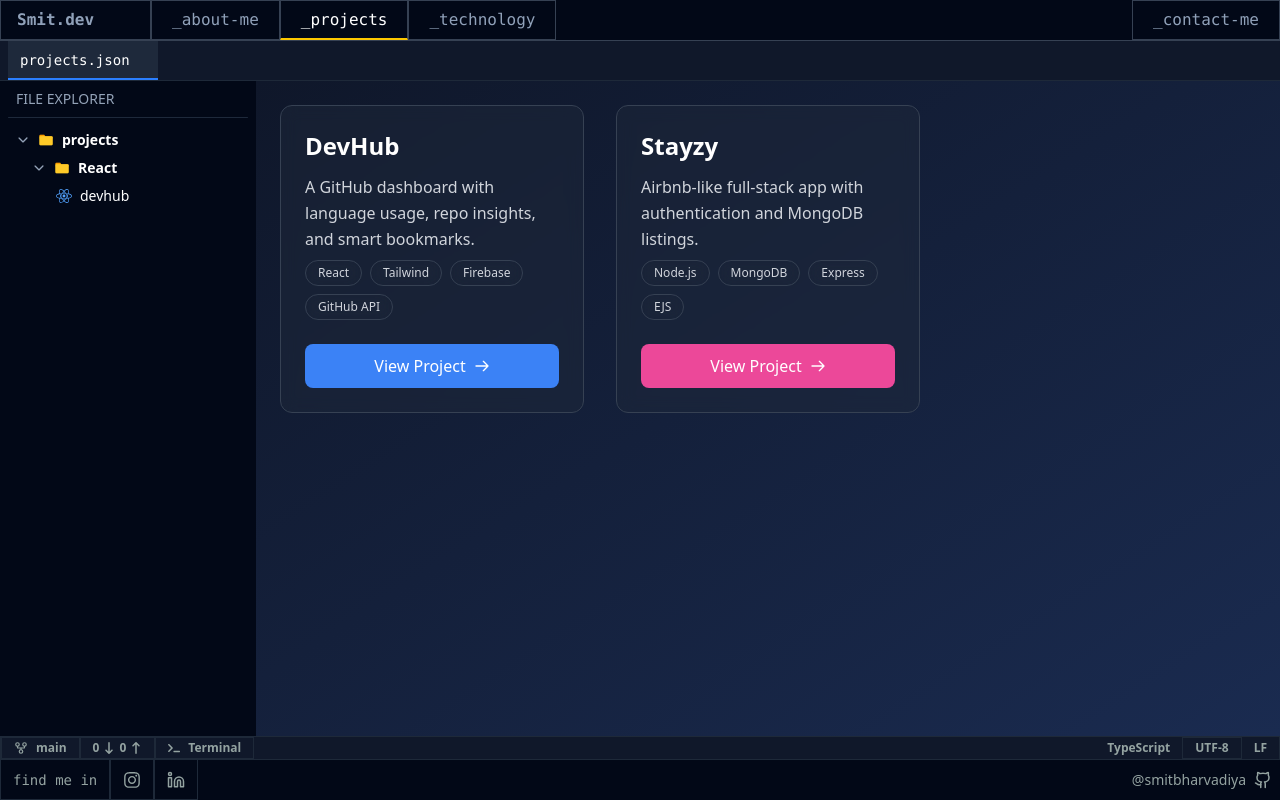
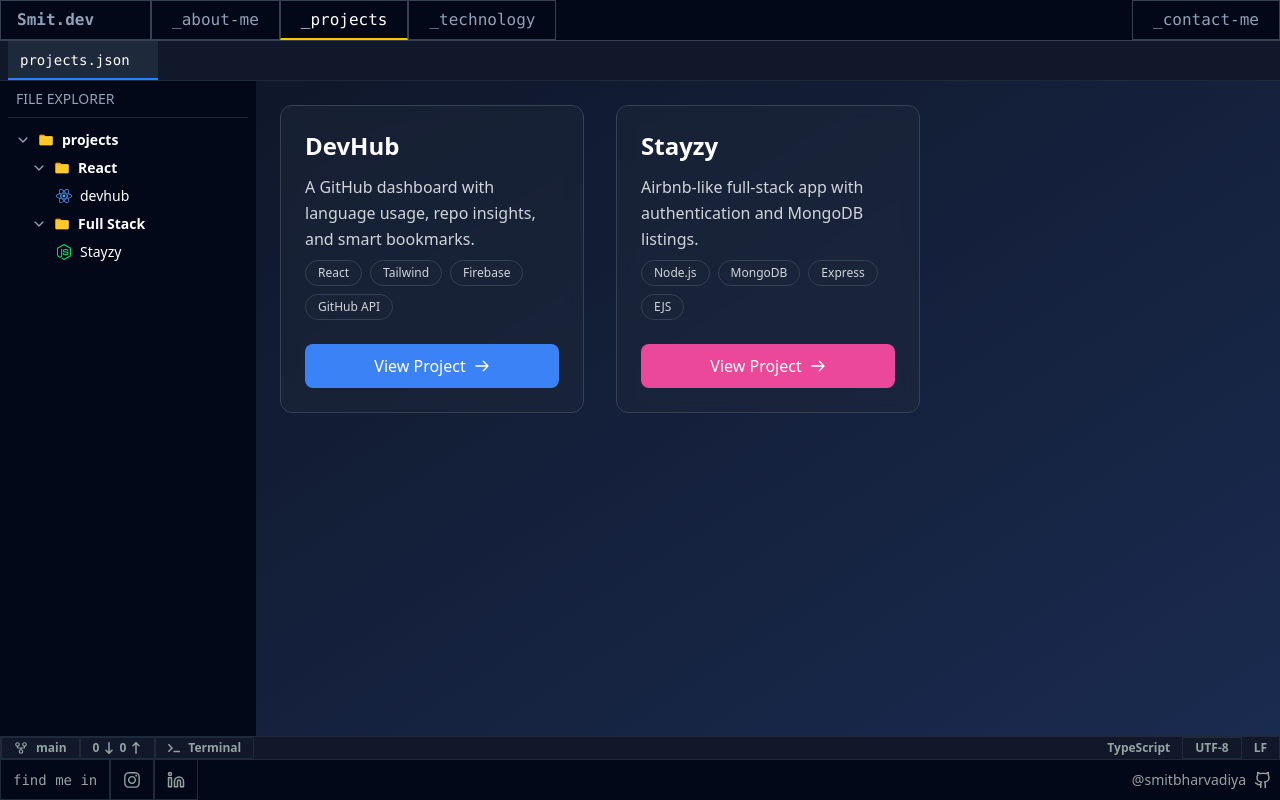
Before and after one commit to smitbharvadiya/portfolio, a React (Vite) app: page /projects in a window 1280 px wide. Built offline with nearby package versions, Linux system fonts and the light colour scheme.

Commit message:
showing only selected project

```diff
--- a/src/components/Projects/Main.jsx
+++ b/src/components/Projects/Main.jsx
@@ -14,22 +14,20 @@ const projects = [
     tech: ["Node.js", "MongoDB", "Express", "EJS"],
     link: "https://stayzy-cj60.onrender.com/",
     accent: "#EC4899"
-  },
-//   {
-//     title: "Blood Donor AI",
-//     description: "Voice-powered blood donation eligibility assistant for rural areas.",
-//     tech: ["Python", "Flask", "Speech Recognition", "TTS"],
-//     link: "https://github.com/your-username/blood-donation-ai",
-//     accent: "#EF4444"
-//   },
+  }
 ];
 
-export default function Main() {
+export default function Main({ selectedProject }) {
+
+  const filteredProjects = selectedProject
+    ? projects.filter((p) => p.title === selectedProject)
+    : projects;
+
   return (
     <div className="flex-grow w-4/5 bg-gradient-to-br from-[#0f172a] to-[#1a2b50] px-6 py-6 text-white">
 
         <div className="grid grid-cols-1 sm:grid-cols-2 lg:grid-cols-3 gap-8">
-          {projects.map((project, index) => (
+          {filteredProjects.map((project, index) => (
             <div
               key={index}
               className="relative group overflow-hidden rounded-xl bg-[#1e293b]/50 backdrop-blur-sm border border-gray-700 hover:border-gray-600 transition-all duration-500 hover:shadow-2xl"
--- a/src/components/Projects/fileExplorer.jsx
+++ b/src/components/Projects/fileExplorer.jsx
@@ -1,11 +1,13 @@
 import { useState } from "react";
 import { IoIosArrowDown } from "react-icons/io";
 import { FaReact } from "react-icons/fa";
+import { FaNodeJs } from "react-icons/fa";
 import folder from "../../assets/images/folder.png";
 
 const FileExplorer = ({ openTab }) => {
   const [isProjectsOpen, setIsProjectsOpen] = useState(true);
   const [isReactOpen, setIsReactOpen] = useState(true);
+  const [isFullOpen, setIsFullOpen] = useState(true);
 
   return (
     <div className="w-1/5 h-full bg-[#020817] text-white overflow-auto">
@@ -55,7 +57,35 @@ const FileExplorer = ({ openTab }) => {
             </div>
           )}
 
+          <div
+            className="flex items-center cursor-pointer hover:bg-[#1e293b] px-2 py-1"
+            onClick={() => setIsFullOpen(!isFullOpen)}
+          >
+            <IoIosArrowDown
+              size={14}
+              className={`text-[#94a3b8] mr-2 transition-transform duration-300 ${
+                isFullOpen ? "rotate-0" : "-rotate-90"
+              }`}
+            />
+            <img src={folder} alt="folder" className="h-4 mr-2" />
+            <span className="text-sm font-semibold">Full Stack</span>
+          </div>
+
+          {isFullOpen && (
+            <div className="ml-6">
+              <div
+                className="flex items-center cursor-pointer hover:bg-[#1e293b] px-2 py-1"
+                onClick={() => openTab("stayzy.json")}
+              >
+                <FaNodeJs className="text-green-400 mr-2" />
+                <span className="text-sm font-light">Stayzy</span>
+              </div>
+            </div>
+          )}
+
         </div>
+
+
 
       )}
 
--- a/src/pages/projects.jsx
+++ b/src/pages/projects.jsx
@@ -4,9 +4,19 @@ import TabBar from "../components/tabs";
 import FileExplorer from "../components/Projects/fileExplorer"
 import Main from "../components/Projects/Main"
 import Footer from "../components/Footer"
+import { useState } from "react";
 
 export default function Project() {
-      const { tabs, activeTab, openTab, closeTab, setActiveTab } = TabManager();
+    const { tabs, activeTab, openTab, closeTab, setActiveTab } = TabManager();
+    const [selectedProject, setSelectedProject] = useState(null);
+
+    const handleOpenTab = (fileName) => {
+    const map = {
+      "devhub.json": "DevHub",
+      "stayzy.json": "Stayzy",
+    };
+    setSelectedProject(map[fileName] || null);
+  };
 
     return (
         <div className="flex flex-col h-screen">
@@ -18,8 +28,8 @@ export default function Project() {
           closeTab={closeTab}
         />
             <div className="flex flex-1">
-                <FileExplorer openTab={openTab} />
-                <Main />
+                <FileExplorer openTab={handleOpenTab} />
+                <Main selectedProject={selectedProject}/>
             </div>
             <Footer />
         </div>
```
